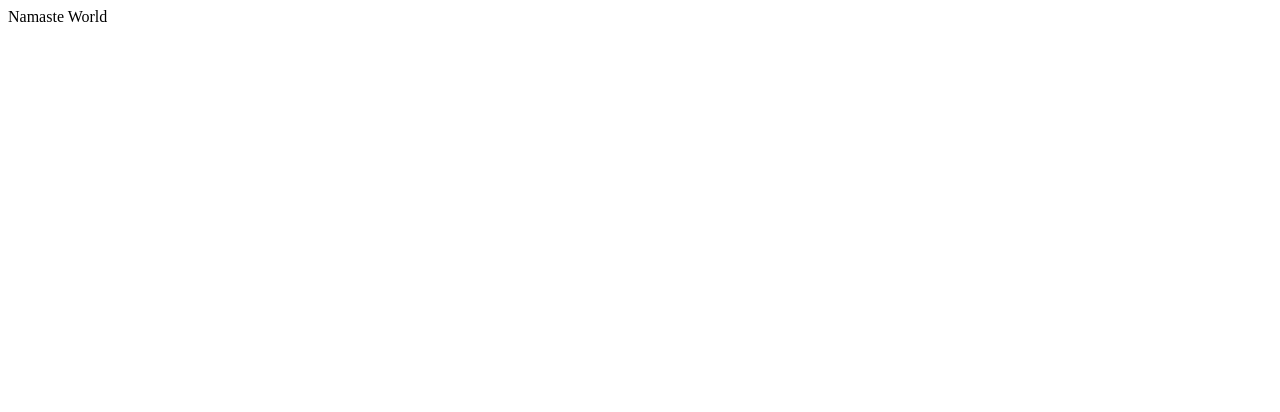
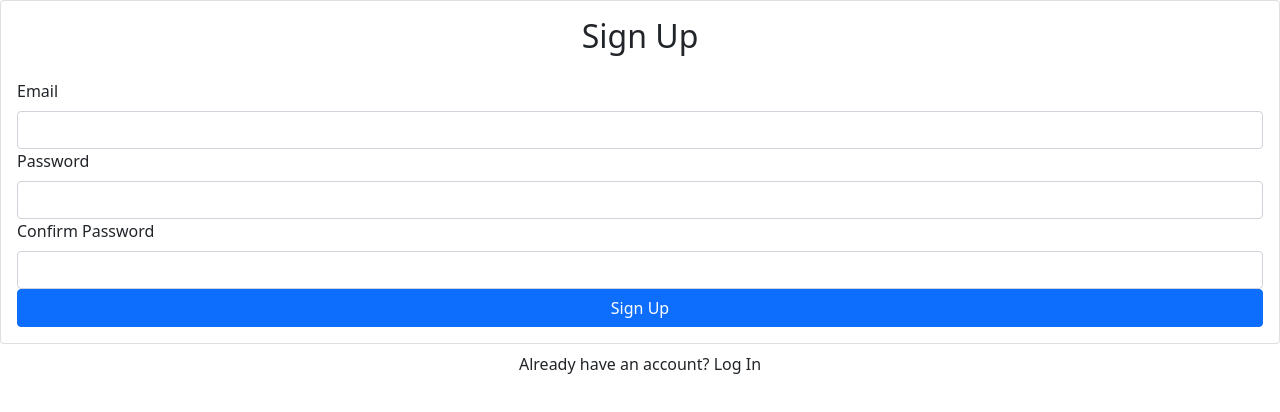
Before and after one commit to kritika243/firebase-auth-react, a React (Create React App) app: page / in a window 1280 px wide. Shown: the top 412 px of the page. Built offline with nearby package versions, Linux system fonts and the light colour scheme.

Commit message:
⟥ Sign up component

```diff
--- a/src/components/App.js
+++ b/src/components/App.js
@@ -1,5 +1,7 @@
+import Signup from './Signup'
+
 function App() {
-  return 'Namaste World'
+  return <Signup />
 }
 
 export default App
--- /dev/null
+++ b/src/components/Signup.js
@@ -0,0 +1,42 @@
+import React, { useRef } from 'react'
+import { Card, Form, Button } from 'react-bootstrap'
+
+function Signup() {
+  const emailRef = useRef()
+  const passwordRef = useRef()
+  const passwordConfirmRef = useRef()
+  return (
+    <>
+      <Card>
+        <Card.Body>
+          <h2 className='text-center mb-4'>Sign Up</h2>
+          <Form>
+            <Form.Group id='email'>
+              <Form.Label>Email</Form.Label>
+              <Form.Control type='email' ref={emailRef} required />
+            </Form.Group>
+
+            <Form.Group id='password'>
+              <Form.Label>Password</Form.Label>
+              <Form.Control type='password' ref={passwordRef} required />
+            </Form.Group>
+
+            <Form.Group id='password-confirm'>
+              <Form.Label>Confirm Password</Form.Label>
+              <Form.Control type='password' ref={passwordConfirmRef} required />
+            </Form.Group>
+
+            <Button className='w-100' type='submit'>
+              Sign Up
+            </Button>
+          </Form>
+        </Card.Body>
+      </Card>
+      <div className='w-100 text-center mt-2 '>
+        Already have an account? Log In
+      </div>
+    </>
+  )
+}
+
+export default Signup
--- a/src/index.js
+++ b/src/index.js
@@ -1,6 +1,7 @@
 import React from 'react'
 import ReactDOM from 'react-dom'
 import App from './components/App'
+import 'bootstrap/dist/css/bootstrap.min.css'
 
 ReactDOM.render(
   <React.StrictMode>
```
